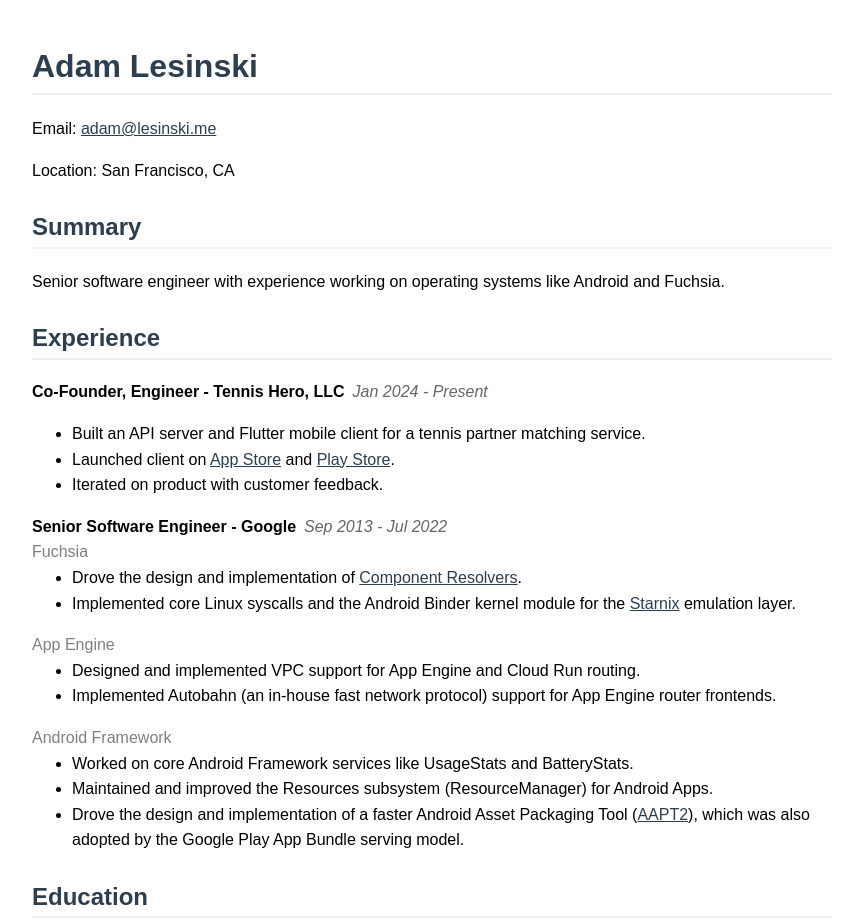
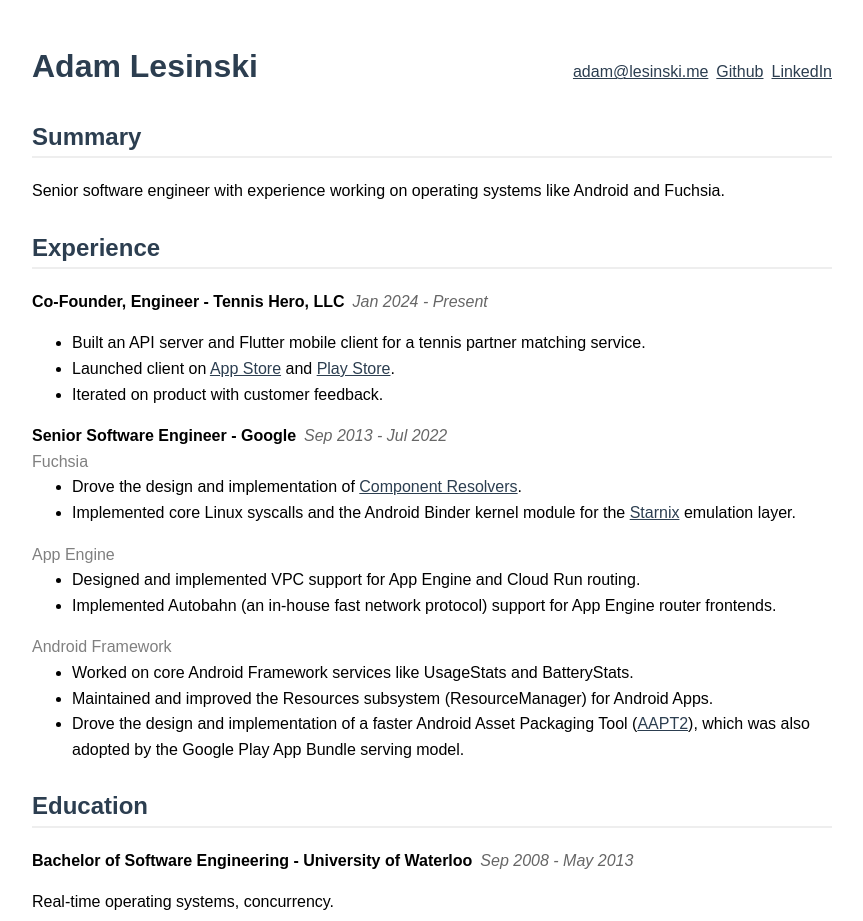
Before and after one commit to adamlesinski/resume, a plain HTML site: page index.html in a window 1280 px wide. Shown: the top 921 px of the page, without its empty margins (208-1071 px from the left). Drawn offline with Linux system fonts and the light colour scheme.

Commit message:
Added some links

```diff
--- a/index.html
+++ b/index.html
@@ -25,8 +25,17 @@
         a:visited {
             color: #2c3e50;
         }
-        .contact-info {
-            margin-bottom: 20px;
+        .profile {
+            display: flex;
+            gap: 8px;
+            align-items: last baseline;
+        }
+        .profile h1 {
+            border: 0px;
+            margin-block-end: 0px;
+        }
+        .expand {
+            flex-grow: 1;
         }
         .section {
             margin-bottom: 25px;
@@ -55,12 +64,12 @@
     </style>
 </head>
 <body>
-    <header class="section">
+    <header class="section profile">
         <h1>Adam Lesinski</h1>
-        <div class="contact-info">
-            <p>Email: <a href="mailto:adam@lesinski.me">adam@lesinski.me</a></p>
-            <p>Location: San Francisco, CA</p>
-        </div>
+        <span class="expand"></span>
+        <a href="mailto:adam@lesinski.me">adam@lesinski.me</a>
+        <a href="https://github.com/adamlesinski">Github</a>
+        <a href="https://www.linkedin.com/in/adam-lesinski-979204336">LinkedIn</a>
     </header>
 
     <section class="section">
```
